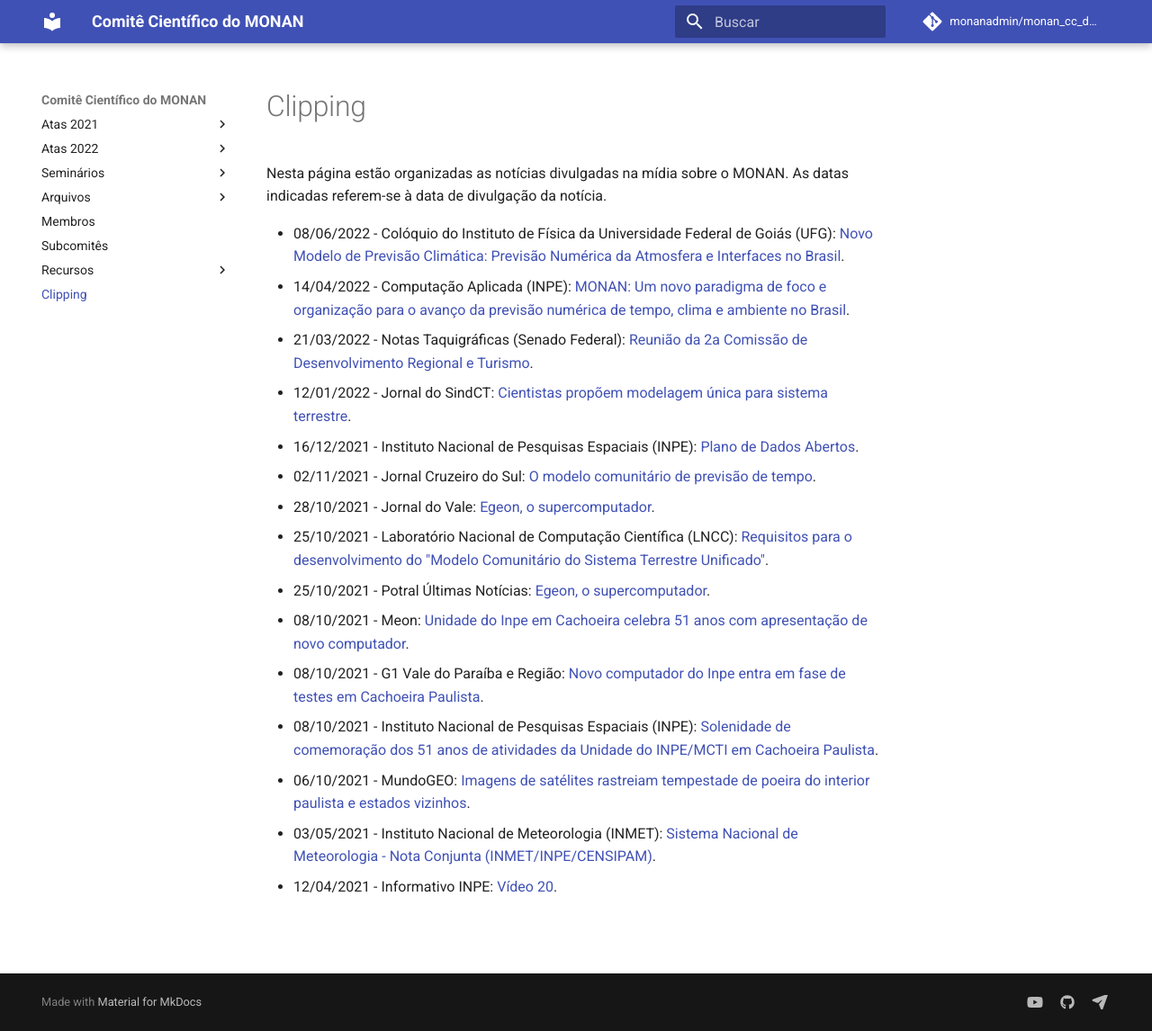
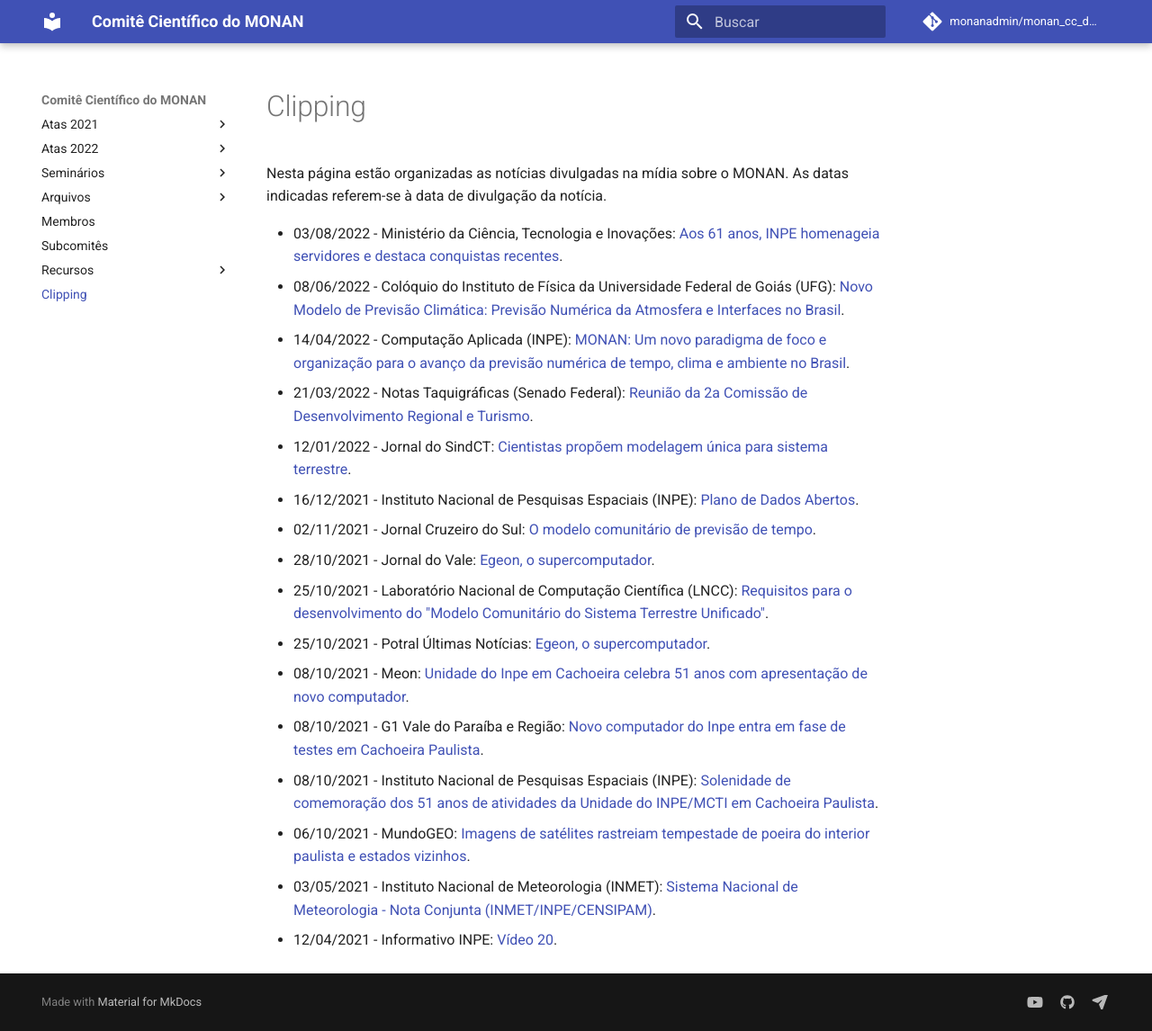
Before and after one commit to monanadmin/monan_cc_docs, an MkDocs documentation site: the page built from docs/clipping.md, in a window 1280 px wide and 1146 px high. Shown: the whole window at 90% size. Built offline with MkDocs 1.6.1 and Material for MkDocs 9.7.7, drawn with Linux system fonts in a browser that asks for light colours; comment, search, counter and statistics services are not loaded.

Commit message:
Atualizando arquivo anuncios_oportunidades.md e clipping.md

```diff
--- a/docs/clipping.md
+++ b/docs/clipping.md
@@ -2,6 +2,7 @@
 
 Nesta página estão organizadas as notícias divulgadas na mídia sobre o MONAN. As datas indicadas referem-se à data de divulgação da notícia.
 
+* 03/08/2022 - Ministério da Ciência, Tecnologia e Inovações: [Aos 61 anos, INPE homenageia servidores e destaca conquistas recentes](https://www.gov.br/mcti/pt-br/acompanhe-o-mcti/noticias/2022/08/aos-61-anos-inpe-homenageia-servidores-e-destaca-conquistas-recentes).
 * 08/06/2022 - Colóquio do Instituto de Física da Universidade Federal de Goiás (UFG): [Novo Modelo de Previsão Climática: Previsão Numérica da Atmosfera e Interfaces no Brasil](https://www.if.ufg.br/n/155623-coloquio-do-if-evento-aborda-novo-modelo-para-previsao-climatica).
 * 14/04/2022 - Computação Aplicada (INPE): [MONAN: Um novo paradigma de foco e organização para o avanço da previsão numérica de tempo, clima e ambiente no Brasil](https://www.facebook.com/PGCAPINPE/photos/a.322786695163393/1154753311966723/).
 * 21/03/2022 - Notas Taquigráficas (Senado Federal): [Reunião da 2a Comissão de Desenvolvimento Regional e Turismo](https://www25.senado.leg.br/web/atividade/notas-taquigraficas/-/notas/r/10582).
```
Also changed, not shown: docs/anuncios_oportunidades.md (+13 -1 lines).
